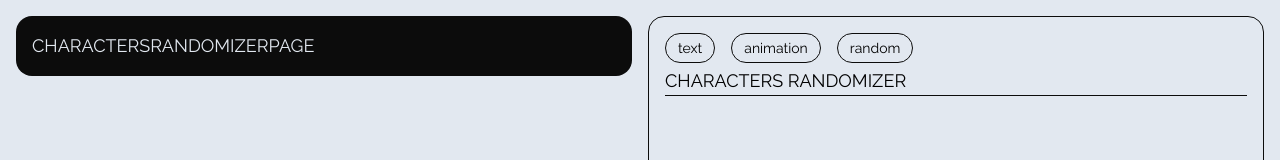
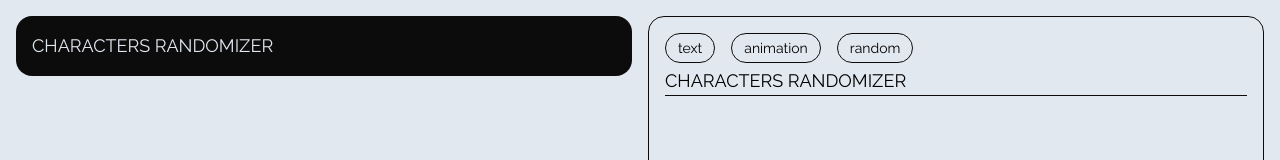
Before and after one commit to mbourjac/react-ui-components, a React (Vite) app: page /characters-randomizer in a window 1280 px wide. Shown: the top 160 px of the page. Built offline with nearby package versions, Linux system fonts and the light colour scheme.

Commit message:
feat: implement use component hook to retrieve component data

```diff
--- /dev/null
+++ b/src/hooks/use-component.ts
@@ -0,0 +1,9 @@
+import { useLocation } from '@tanstack/react-router';
+import { UI_COMPONENTS } from '../layouts/AppLayout/AppLayout.constants';
+
+export const useComponent = () => {
+  const pathname = useLocation({
+    select: (location) => location.pathname,
+  });
+  return UI_COMPONENTS.find((components) => components.pathname === pathname)!;
+};
--- a/src/pages/CharactersRandomizerPage/CharactersRandomizerPage.tsx
+++ b/src/pages/CharactersRandomizerPage/CharactersRandomizerPage.tsx
@@ -1,9 +1,11 @@
+import { useComponent } from '../../hooks/use-component';
+
 export const CharactersRandomizerPage = () => {
+  const { name } = useComponent();
+
   return (
     <div className="flex w-full flex-col text-primary">
-      <h1 className="rounded-2xl bg-off-black p-4 text-lg uppercase">
-        CharactersRandomizerPage
-      </h1>
+      <h1 className="rounded-2xl bg-off-black p-4 text-lg uppercase">{name}</h1>
     </div>
   );
 };
```
